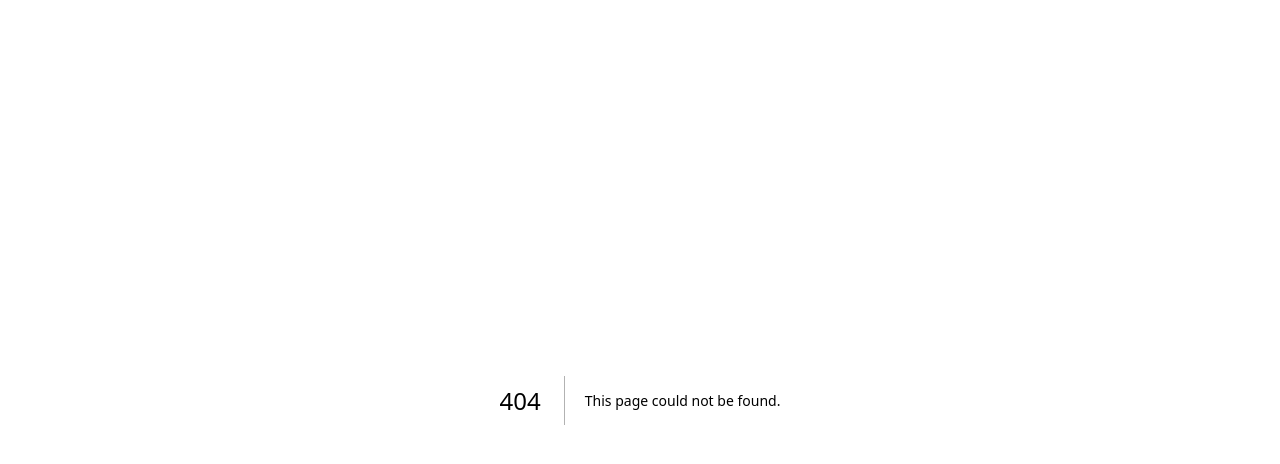
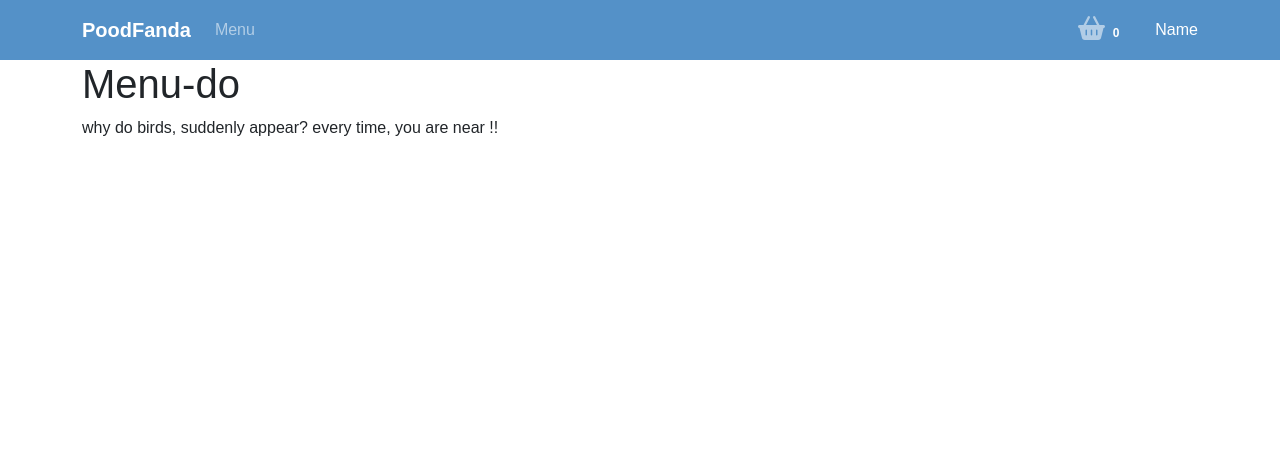
Before and after one commit to bg117/ordering-system, a Next.js app: page /menu in a window 1280 px wide. Before the commit this address had no page. Shown: the top 464 px of the page. Built offline with nearby package versions, Linux system fonts and the light colour scheme; a web font is replaced by a local one.

Commit message:
add cart, menu and queue, modified header

```diff
--- /dev/null
+++ b/app/menu/page.tsx
@@ -0,0 +1,17 @@
+"use client";
+
+import Header from "@/components/Header";
+
+export default function Menu() {
+  return (
+    <div>
+      {}
+      <Header showCart={true} showName={true} />
+      <div className="container">
+        <h1>Menu-do</h1>
+        <p>why do birds, suddenly appear? every time, you are near !!</p>
+        {}
+      </div>
+    </div>
+  );
+}
--- a/components/Header.tsx
+++ b/components/Header.tsx
@@ -5,7 +5,13 @@ import { FontAwesomeIcon } from "@fortawesome/react-fontawesome";
 import { useState } from "react";
 import { Navbar, Container, Nav, Badge } from "react-bootstrap";
 
-export default function Header() {
+interface HeaderProps {
+  hideNavLinks?: boolean;
+  showCart?: boolean;
+  showName?: boolean;
+}
+
+export default function Header({ hideNavLinks = false, showCart = false, showName = false }: HeaderProps) {
   const [loggedIn] = useState(false);
 
   return (
@@ -16,16 +22,27 @@ export default function Header() {
         </Navbar.Brand>
         <Navbar.Toggle aria-controls="basic-navbar-nav" />
         <Navbar.Collapse id="basic-navbar-nav">
-          <Nav className="me-auto">
-            <Nav.Link href="menu">Menu</Nav.Link>
-          </Nav>
-          <Nav className="ms-auto">
-            {loggedIn ? (
+          {!hideNavLinks && (
+            <Nav className="me-auto">
+              <Nav.Link href="menu">Menu</Nav.Link>
+            </Nav>
+          )}
+          <Nav className="ms-auto d-flex align-items-center">
+            {/* Cart Icon */}
+            {showCart && (
               <Nav.Link href="cart">
                 <FontAwesomeIcon icon={faBasketShopping} className="fs-4" />
                 <Badge bg="gray-300">0</Badge>
               </Nav.Link>
-            ) : (
+            )}
+            {/* Name Text */}
+            {showName && (
+              <span style={{ marginLeft: "20px", position: "relative", top: "0px", fontSize: "16px", color: "white"}}>
+                Name
+              </span>
+            )}
+            {/* Log In Button - Only shows if showCart and showName are false haha sorry */}
+            {!loggedIn && !showCart && !showName && (
               <Nav.Link href="login">Log In</Nav.Link>
             )}
           </Nav>
```
Also changed, not shown: app/cart/page.tsx (added, +15 -0 lines), app/login/page.tsx (+15 -1 lines), app/queue/page.tsx (added, +18 -0 lines).
